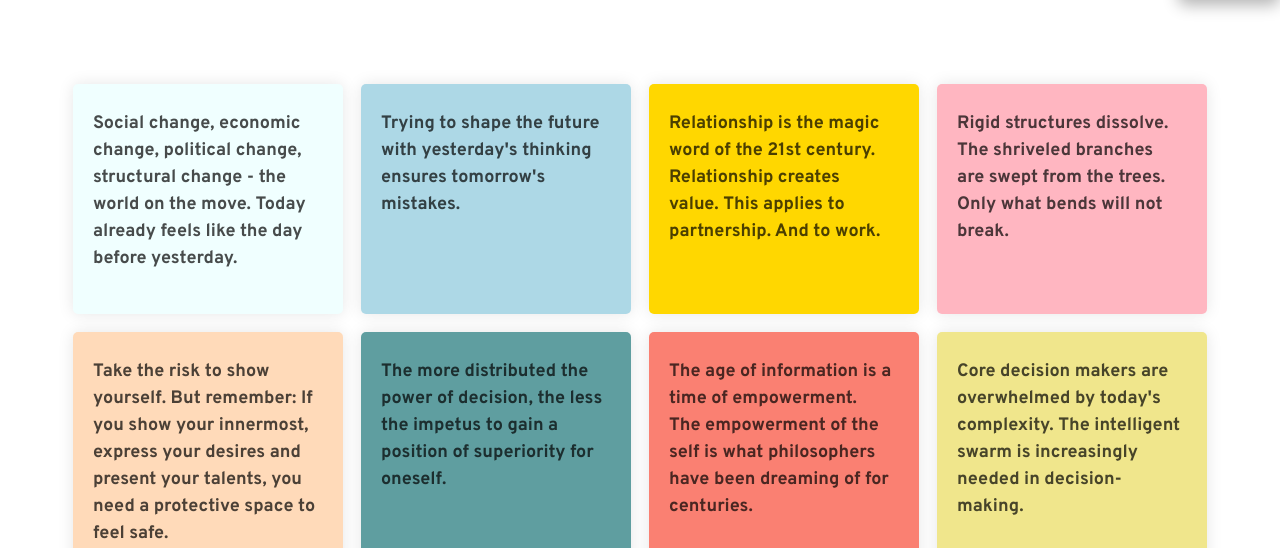
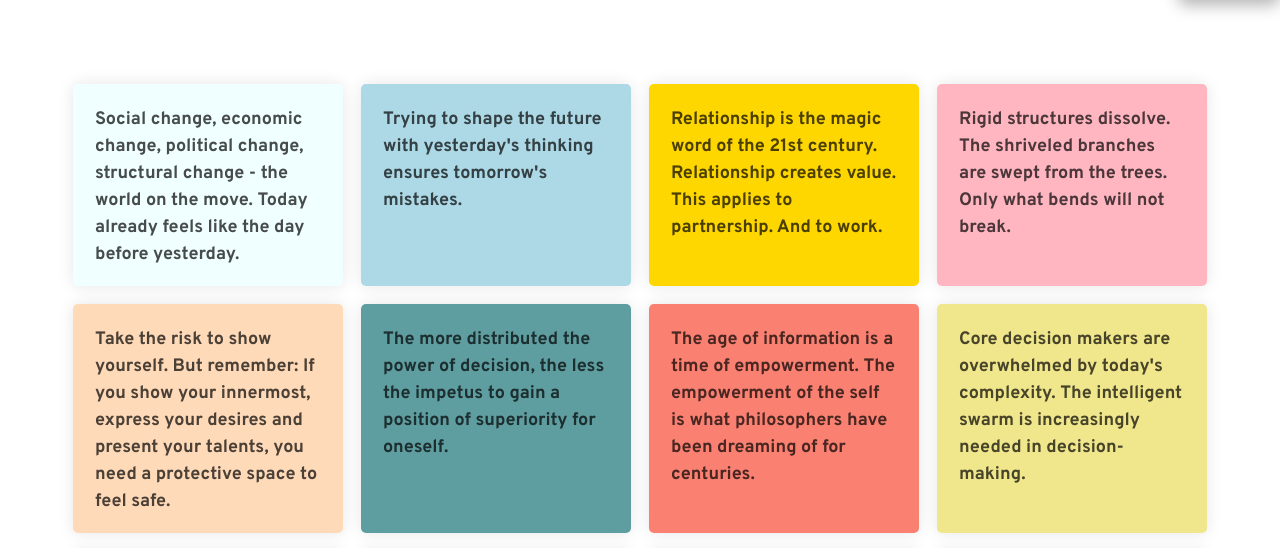
Before and after one commit to OtmarJe/Holosophie, a plain HTML site: page MyHolo2/next3.html in a window 1280 px wide. Shown: the part 175-723 px from the top of the page. Drawn offline with nearby package versions, Linux system fonts and the light colour scheme; a script that the page names is missing; a web font is replaced by a local one.

Commit message:
padding adj

```diff
--- a/MyHolo2/css/style.css
+++ b/MyHolo2/css/style.css
@@ -560,7 +560,7 @@ p {
   border-radius: 5px;
   width: auto;
   text-align: left;
-  padding: 26px 26px 26px 20px;
+  padding: 22px 22px 2px 22px;
   margin: .5em;
 }
 
```
